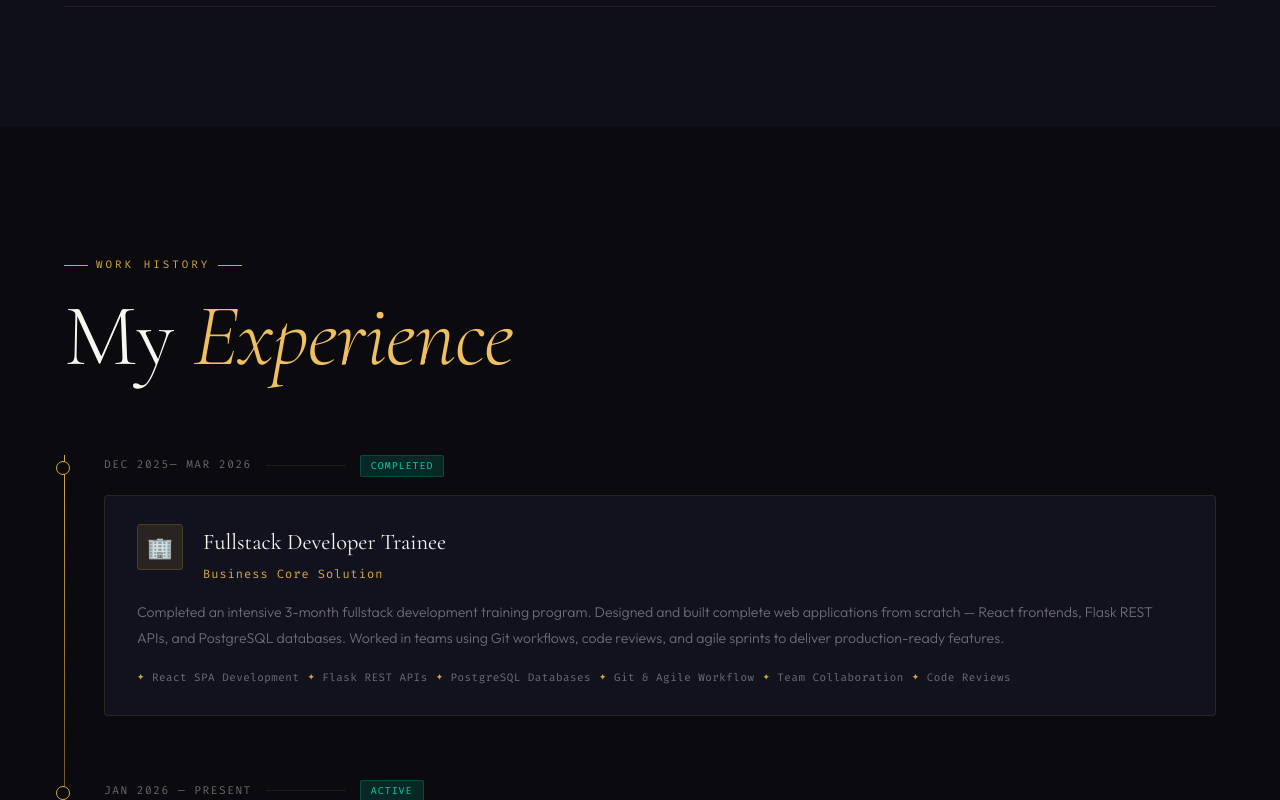
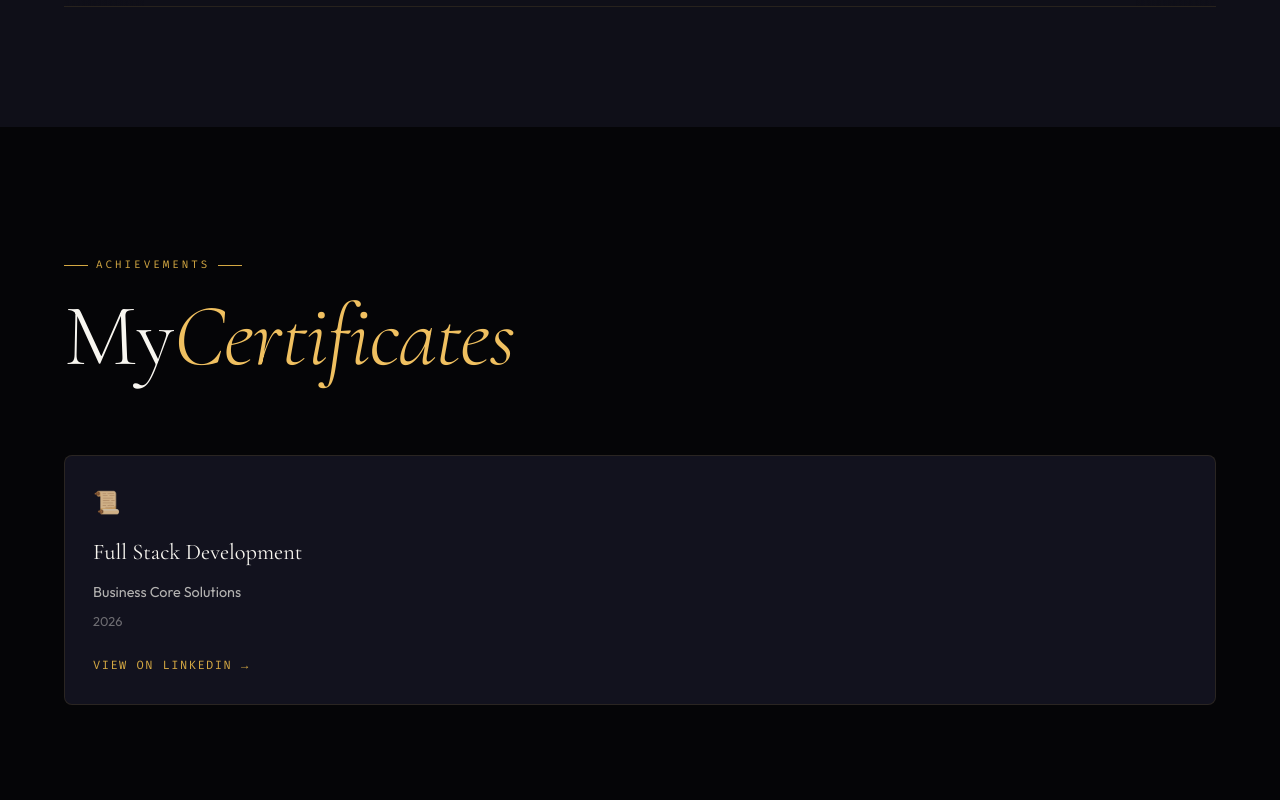
Before and after one commit to Nantha-Code/nk-portfolio, a React (Vite) app: page / in a window 1280 px wide. Shown: the part 3860-4660 px from the top of the page. Built offline with nearby package versions, Linux system fonts and the light colour scheme.

Commit message:
the cerfication page was added in the portfolio with OG details

```diff
--- a/src/App.jsx
+++ b/src/App.jsx
@@ -9,6 +9,7 @@ import { Education }  from './components/Education'
 import { Contact }    from './components/Contact'
 import { Footer }     from './components/Footer'
 import { useScrollReveal } from './hooks/useScrollReveal'
+import { Certificates } from './components/Certificates'
 
 export default function App() {
   // Activates scroll reveal for all .reveal elements
@@ -23,6 +24,7 @@ export default function App() {
         <About />
         <Projects />
         <Skills />
+        <Certificates />
         <Experience />
         <Education />
         <Contact />
--- /dev/null
+++ b/src/components/Certificates.css
@@ -0,0 +1,108 @@
+/* ══════════════════════════════
+   CERTIFICATES SECTION
+   ══════════════════════════════ */
+
+.certificates {
+  padding: 120px clamp(20px, 5vw, 80px);
+  background: var(--obsidian);
+}
+
+.certificates__inner {
+  max-width: 1160px;
+  margin: 0 auto;
+}
+
+.certificates__header {
+  margin-bottom: 72px;
+}
+
+/* GRID */
+.certificates__grid {
+  display: grid;
+  grid-template-columns: repeat(auto-fit, minmax(320px, 1fr));
+  gap: 30px;
+}
+
+/* CARD */
+.certificate-card {
+  display: block;
+  text-decoration: none;
+  color: inherit;
+
+  background: var(--obsidian-card);
+  border: 1px solid var(--border);
+  border-radius: 8px;
+
+  padding: 28px;
+
+  transition: all 0.35s var(--ease-out);
+  position: relative;
+  overflow: hidden;
+}
+
+/* HOVER EFFECT (same vibe as education cards) */
+.certificate-card:hover {
+  transform: translateY(-6px);
+  border-color: var(--border-bright);
+  box-shadow: 0 20px 40px rgba(0,0,0,0.4);
+}
+
+/* TOP ICON (optional visual polish) */
+.certificate-card::before {
+  content: "📜";
+  font-size: 22px;
+  display: inline-block;
+  margin-bottom: 14px;
+  opacity: 0.8;
+}
+
+/* TITLE */
+.certificate-title {
+  font-family: var(--font-display);
+  font-size: 1.4rem;
+  font-weight: 500;
+  margin-bottom: 10px;
+  color: var(--white);
+}
+
+/* PLATFORM */
+.certificate-platform {
+  font-size: 0.9rem;
+  color: var(--white-70);
+  margin-bottom: 6px;
+}
+
+/* DATE */
+.certificate-date {
+  font-size: 0.8rem;
+  color: var(--white-40);
+  margin-bottom: 18px;
+}
+
+/* LINK TEXT */
+.certificate-link {
+  font-size: 0.75rem;
+  font-family: var(--font-mono);
+  letter-spacing: 1.5px;
+  text-transform: uppercase;
+  color: var(--gold);
+
+  display: inline-block;
+  position: relative;
+}
+
+/* subtle underline animation */
+.certificate-link::after {
+  content: "";
+  position: absolute;
+  left: 0;
+  bottom: -3px;
+  width: 0%;
+  height: 1px;
+  background: var(--gold);
+  transition: width 0.3s ease;
+}
+
+.certificate-card:hover .certificate-link::after {
+  width: 100%;
+}
--- /dev/null
+++ b/src/components/Certificates.jsx
@@ -0,0 +1,65 @@
+import "./Certificates.css"
+
+
+export function Certificates() {
+
+const CERTIFICATES = [
+  {
+    title: "Full Stack Development",
+    platform: "Business Core Solutions",
+    date: "2026",
+    link: "https://www.linkedin.com/posts/your-profile/certificate-link-1",
+  }
+]
+
+  return (
+    <section id="certificates" className="certificates">
+
+      <div className="certificates__inner">
+
+        <div className="certificates__header">
+          <div className="gold-tag">Achievements</div>
+          <h2 className="section-title">
+            My<em>Certificates</em>
+          </h2>
+        </div>
+
+        <div className="certificates__grid">
+
+          {CERTIFICATES.map((cert, i) => (
+
+            <a
+              key={i}
+              href={cert.link}
+              target="_blank"
+              rel="noopener noreferrer"
+              className="certificate-card"
+            >
+
+              <h3 className="certificate-title">
+                {cert.title}
+              </h3>
+
+              <p className="certificate-platform">
+                {cert.platform}
+              </p>
+
+              <p className="certificate-date">
+                {cert.date}
+              </p>
+
+              <span className="certificate-link">
+                View on LinkedIn →
+              </span>
+
+            </a>
+
+          ))}
+
+        </div>
+
+      </div>
+
+    </section>
+  )
+}
```
